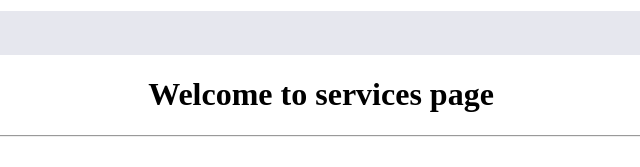
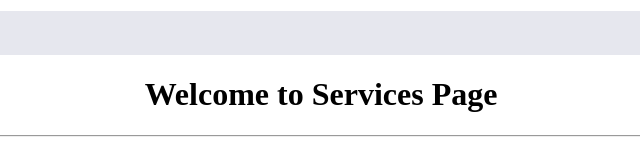
Before and after one commit to createnasim2023/html-resume-create, a plain HTML site: page Services.html in a window 1280 px wide. Shown: the top 167 px of the page, 319-959 px from the left. Drawn offline with Linux system fonts and the light colour scheme.

Commit message:
Update Services.html

```diff
--- a/Services.html
+++ b/Services.html
@@ -17,7 +17,7 @@
         <a href="#" target="_blank" rel="noopener noreferrer">Services</a>
     </nav>
 
-    <h1>Welcome to services page</h1>
+    <h1>Welcome to Services Page</h1>
     <hr>
 
     <center>
```
